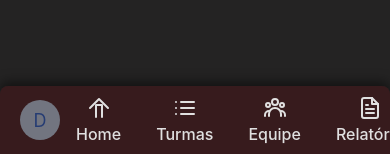
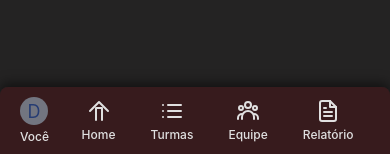
Before and after one commit to BrunoRochaBelo/SuperA_CAD_Family, a Flask app: page /auth/editar_perfil in a window 390 px wide. Shown: the part 690-844 px from the top of the page. Run offline with Flask 3, Linux system fonts and the light colour scheme; a user stored in the database is signed in; some libraries are stand-ins or nearby versions.

Commit message:
Adiciona rótulo de perfil e ajusta estilos na barra de navegação

```diff
--- a/formaturas_app/static/css/style.css
+++ b/formaturas_app/static/css/style.css
@@ -156,6 +156,14 @@ header {
   transform: scale(0.95);
   transition: transform 0.1s ease;
 }
+.profile-label {
+  display: none;
+  font-size: 12px;
+  text-align: center;
+  margin-top: 4px;
+  color: var(--color-text-2);
+  font-weight: 500;
+}
 .navbar-profile-initial {
   width: 40px;
   height: 40px;
@@ -194,7 +202,6 @@ header {
   display: flex;
   flex-direction: column;
   align-items: center;
-  gap: 4px;
   color: var(--color-text-2);
   text-decoration: none;
   font-weight: 500;
@@ -1851,6 +1858,37 @@ label {
     background-color: var(--color-btn-primary-hover);
   }
 
+  .profile-label {
+    display: block;
+  }
+  .navbar-profile-initial {
+    width: 28px;
+    height: 28px;
+    display: flex;
+    align-items: center;
+    justify-content: center;
+    background-color: #e3e9ff;
+    border-radius: 50%;
+    font-weight: 400;
+    font-size: 18px;
+    color: #4a77e5;
+  }
+  .navbar-profile img {
+    width: 28px;
+    height: 28px;
+    border-radius: 50%;
+    object-fit: cover;
+    border: 2px solid var(--color-text-2);
+    box-sizing: border-box;
+  }
+  .nav-text {
+    display: inline-block;
+    font-size: 12px;
+    text-align: center;
+    margin-top: 4px;
+    font-weight: 500;
+  }
+
   .container-floating {
     width: 100%;
     max-height: 80%;
--- a/formaturas_app/templates/base.html
+++ b/formaturas_app/templates/base.html
@@ -39,6 +39,7 @@
               {{ current_user.nome[0].upper() }}
             </div>
             {% endif %}
+            <span class="profile-label">Você</span>
           </div>
 
           {% endif %}
```
Also changed, not shown: 2 other files.
